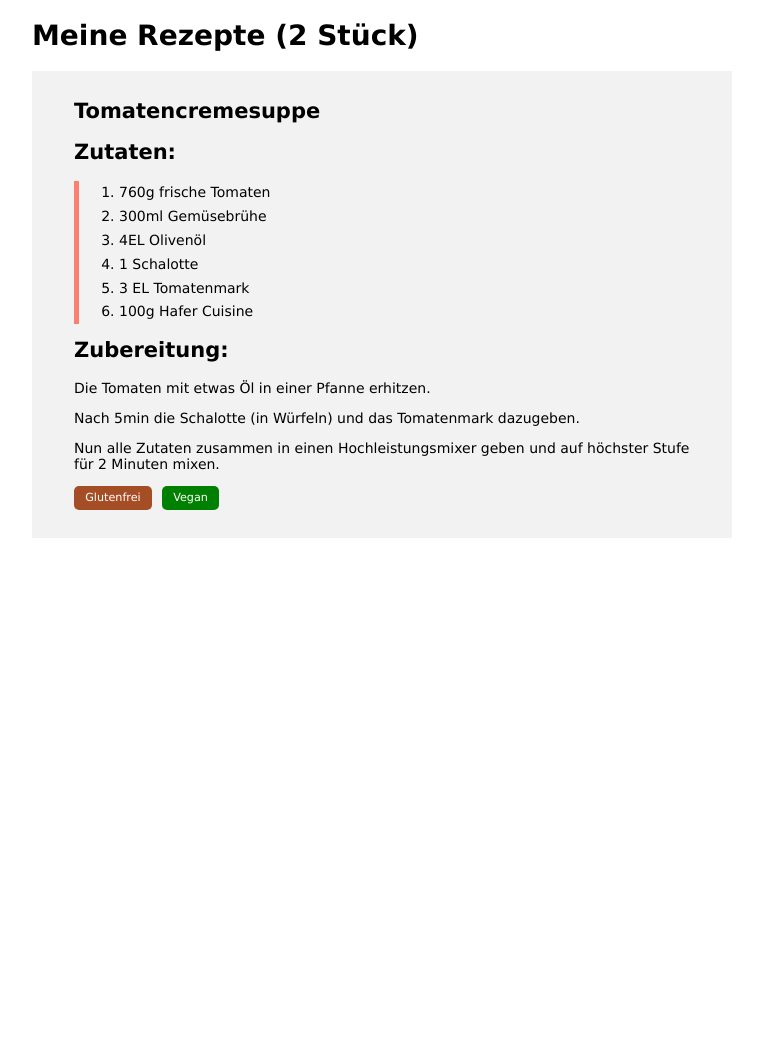
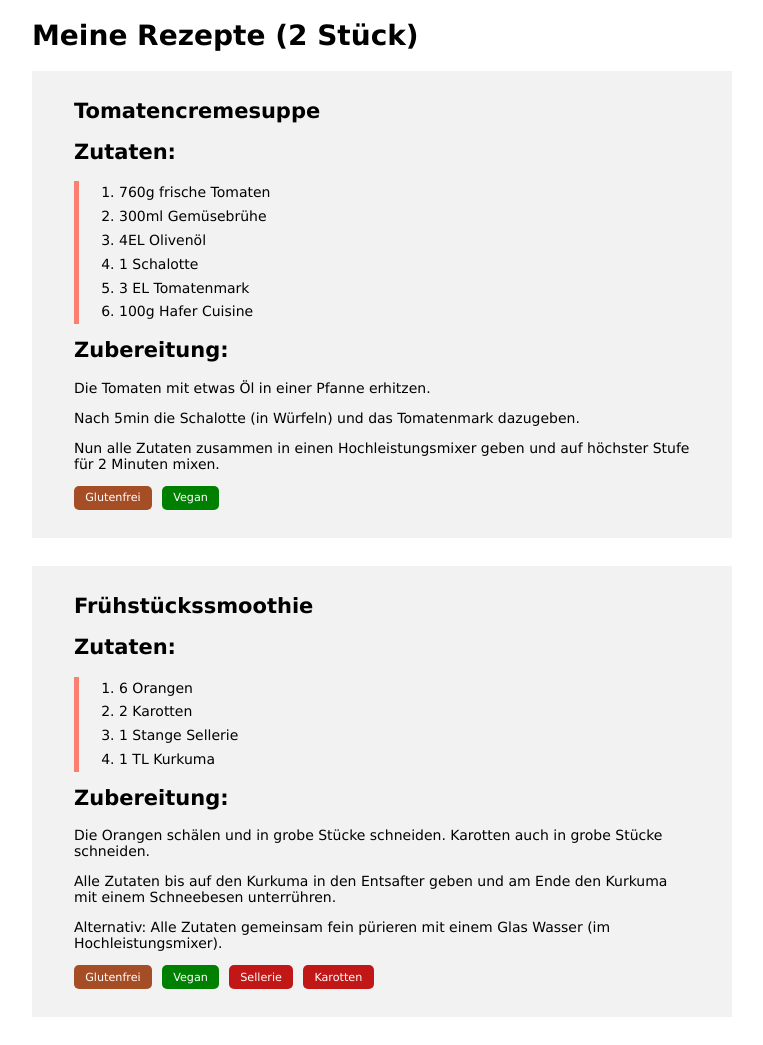
Before and after one commit to LinkedInLearning/web-components-3055736, a website built with Parcel: page index.html in a window 1280 px wide. Shown: the whole page, without its empty margins (258-1021 px from the left). Before the commit the page ends 800 px from the top, so only its background shows below. Built offline with nearby package versions, Linux system fonts and the light colour scheme.

Commit message:
second recipe added

```diff
--- a/index.html
+++ b/index.html
@@ -39,11 +39,14 @@
         font-size: 0.7rem;
       }
 
-      .tag-brown {
+      .tag-info {
         background-color: rgb(165, 77, 37);
       }
       .tag-green {
         background-color: green;
+      }
+      .tag-warn {
+        background-color: rgb(194, 23, 23);
       }
     </style>
   </head>
@@ -89,8 +92,49 @@
         </section>
 
         <footer>
-          <div class="tag tag-brown">Glutenfrei</div>
+          <div class="tag tag-info">Glutenfrei</div>
           <div class="tag tag-green">Vegan</div>
+        </footer>
+      </article>
+
+      <article class="recipe">
+        <h1>Frühstückssmoothie</h1>
+
+        <section>
+          <h2>Zutaten:</h2>
+          <ol class="ingredients-list">
+            <li>6 Orangen</li>
+            <li>2 Karotten</li>
+            <li>1 Stange Sellerie</li>
+            <li>1 TL Kurkuma</li>
+          </ol>
+        </section>
+
+        <section>
+          <h2>Zubereitung:</h2>
+          <p>
+            Die Orangen schälen und in grobe Stücke
+            schneiden. Karotten auch in grobe Stücke
+            schneiden.
+          </p>
+
+          <p>
+            Alle Zutaten bis auf den Kurkuma in den
+            Entsafter geben und am Ende den Kurkuma mit
+            einem Schneebesen unterrühren.
+          </p>
+
+          <p>
+            Alternativ: Alle Zutaten gemeinsam fein pürieren
+            mit einem Glas Wasser (im Hochleistungsmixer).
+          </p>
+        </section>
+
+        <footer>
+          <div class="tag tag-info">Glutenfrei</div>
+          <div class="tag tag-green">Vegan</div>
+          <div class="tag tag-warn">Sellerie</div>
+          <div class="tag tag-warn">Karotten</div>
         </footer>
       </article>
     </div>
```
